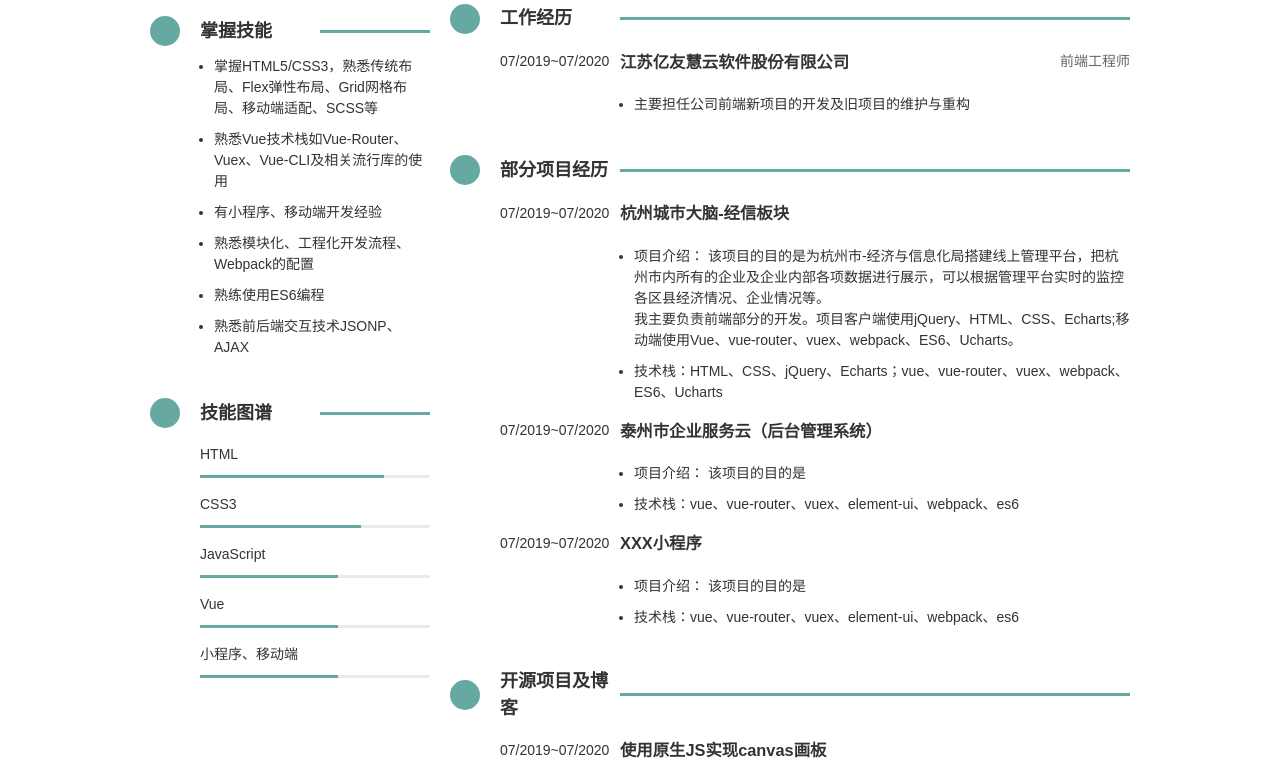
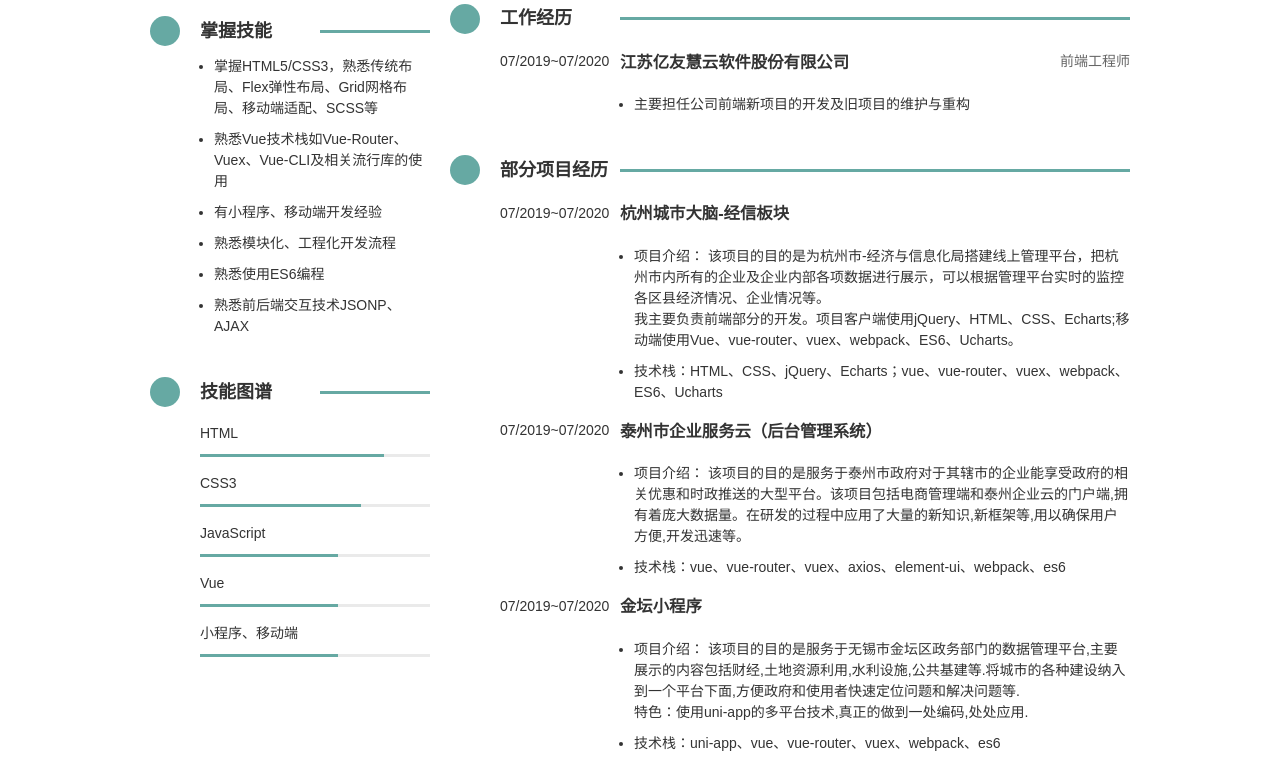
Before and after one commit to showyouhappiness/resume, a plain HTML site: page jianli.html in a window 1280 px wide. Shown: the part 356-1121 px from the top of the page. Drawn offline with Linux system fonts and the light colour scheme; a small style sheet from the web is missing.

Commit message:
新增企业云、金坛小程序

```diff
--- a/jianli.html
+++ b/jianli.html
@@ -75,19 +75,21 @@
                     <div class="detail">
                         <ul>
                             <li>项目介绍：
-                                该项目的目的是</li>
-                            <li>技术栈：vue、vue-router、vuex、element-ui、webpack、es6</li>
+                                该项目的目的是服务于泰州市政府对于其辖市的企业能享受政府的相关优惠和时政推送的大型平台。该项目包括电商管理端和泰州企业云的门户端,拥有着庞大数据量。在研发的过程中应用了大量的新知识,新框架等,用以确保用户方便,开发迅速等。
+                            </li>
+                            <li>技术栈：vue、vue-router、vuex、axios、element-ui、webpack、es6</li>
                         </ul>
                     </div>
                 </div>
                 <div class="timeline-panel">
                     <div class="date">07/2019~07/2020</div>
-                    <h3>XXX小程序</h3>
+                    <h3>金坛小程序</h3>
                     <div class="detail">
                         <ul>
                             <li>项目介绍：
-                                该项目的目的是</li>
-                            <li>技术栈：vue、vue-router、vuex、element-ui、webpack、es6</li>
+                                该项目的目的是服务于无锡市金坛区政务部门的数据管理平台,主要展示的内容包括财经,土地资源利用,水利设施,公共基建等.将城市的各种建设纳入到一个平台下面,方便政府和使用者快速定位问题和解决问题等.
+                                <br>特色：使用uni-app的多平台技术,真正的做到一处编码,处处应用.</li>
+                            <li>技术栈：uni-app、vue、vue-router、vuex、webpack、es6</li>
                         </ul>
                     </div>
                 </div>
@@ -149,8 +151,8 @@
                     <li>掌握HTML5/CSS3，熟悉传统布局、Flex弹性布局、Grid网格布局、移动端适配、SCSS等</li>
                     <li>熟悉Vue技术栈如Vue-Router、Vuex、Vue-CLI及相关流行库的使用</li>
                     <li>有小程序、移动端开发经验</li>
-                    <li>熟悉模块化、工程化开发流程、Webpack的配置</li>
-                    <li>熟练使用ES6编程</li>
+                    <li>熟悉模块化、工程化开发流程</li>
+                    <li>熟悉使用ES6编程</li>
                     <li>熟悉前后端交互技术JSONP、AJAX</li>
                 </ul>
             </div>
```
